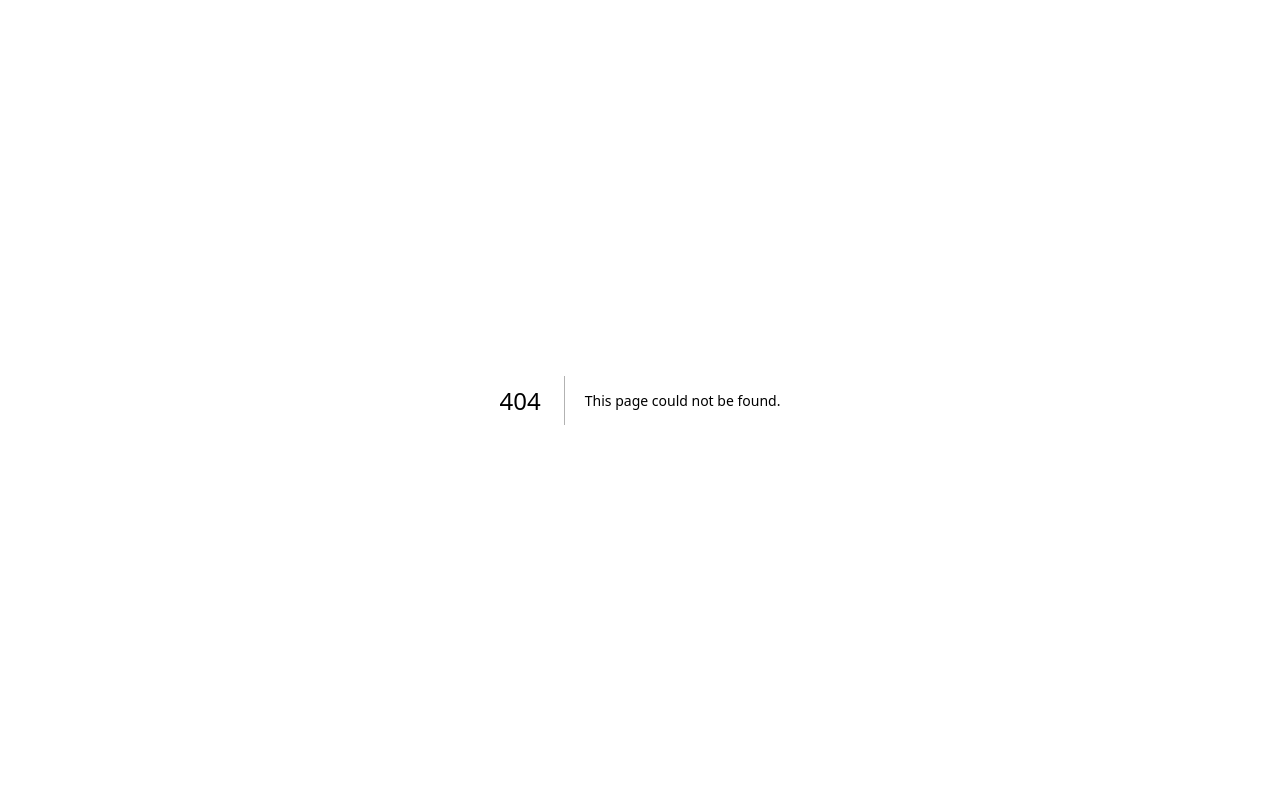
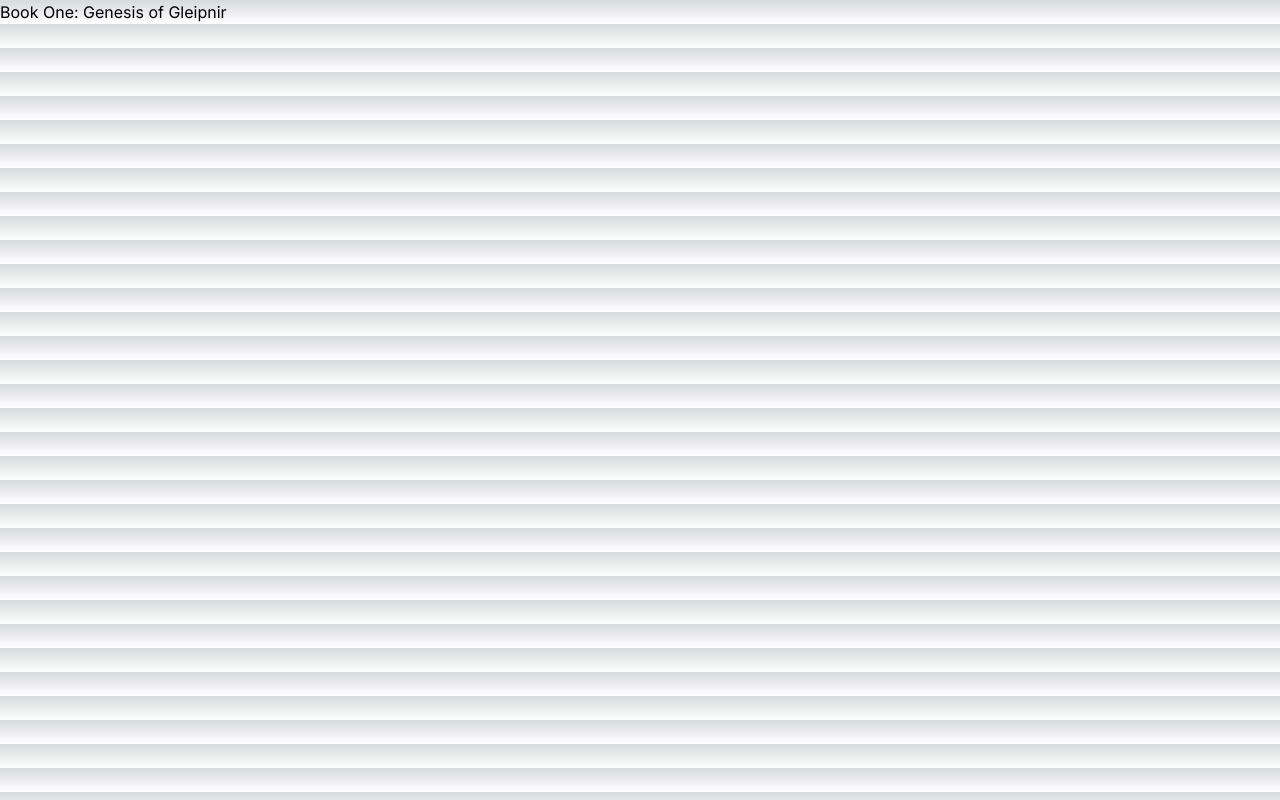
Before and after one commit to alex-aviles/MyBookSeriesWebsite, a Next.js app: page /bookone in a window 1280 px wide. Before the commit this address had no page. Built offline with nearby package versions, Linux system fonts and the light colour scheme.

Commit message:
new page

```diff
--- /dev/null
+++ b/src/app/bookone/page.tsx
@@ -0,0 +1,11 @@
+export default async function bookOne() {
+    return (
+        <main>
+            <div>
+                <h1>
+                    Book One: Genesis of Gleipnir
+                </h1>
+            </div>
+        </main>
+    )
+}
```
